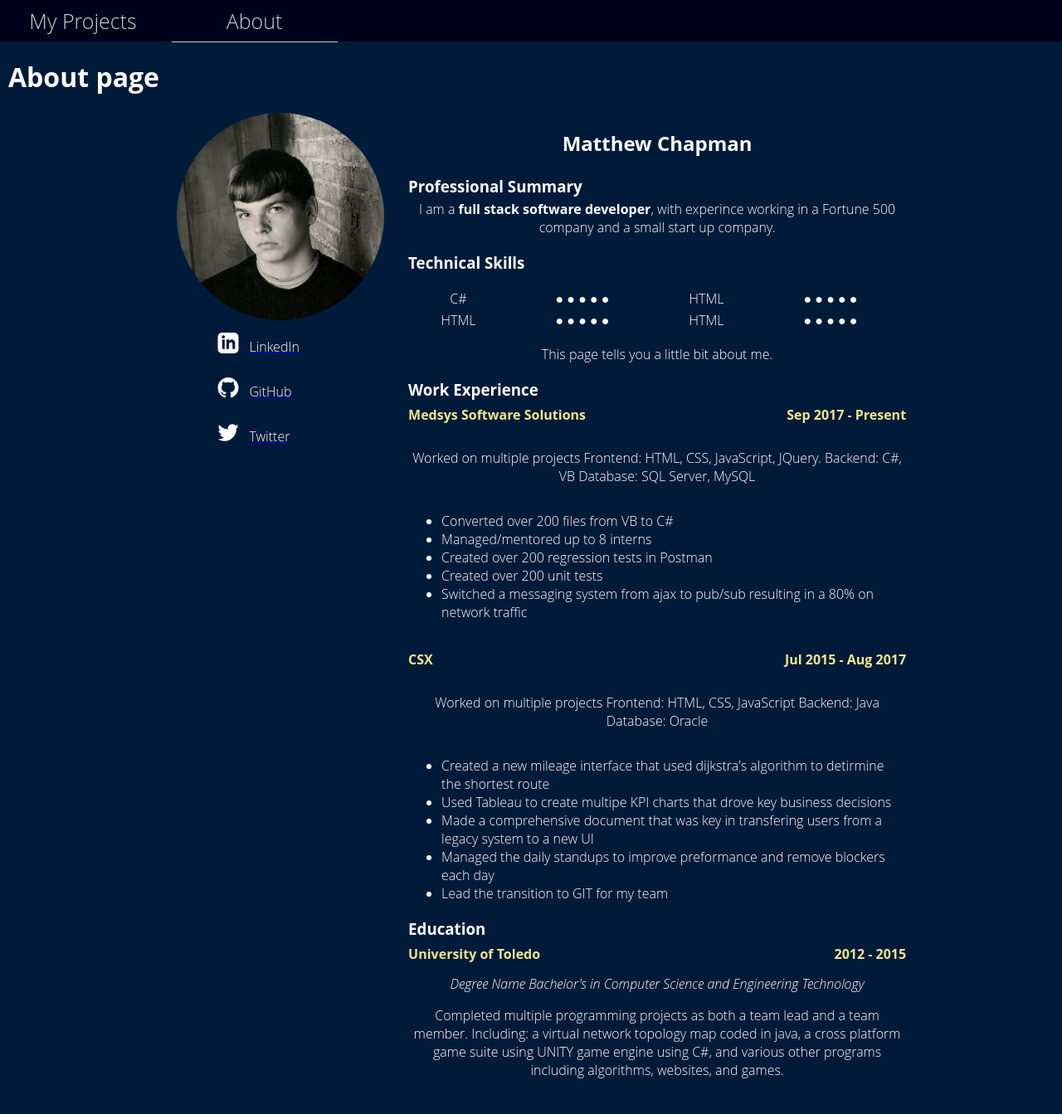
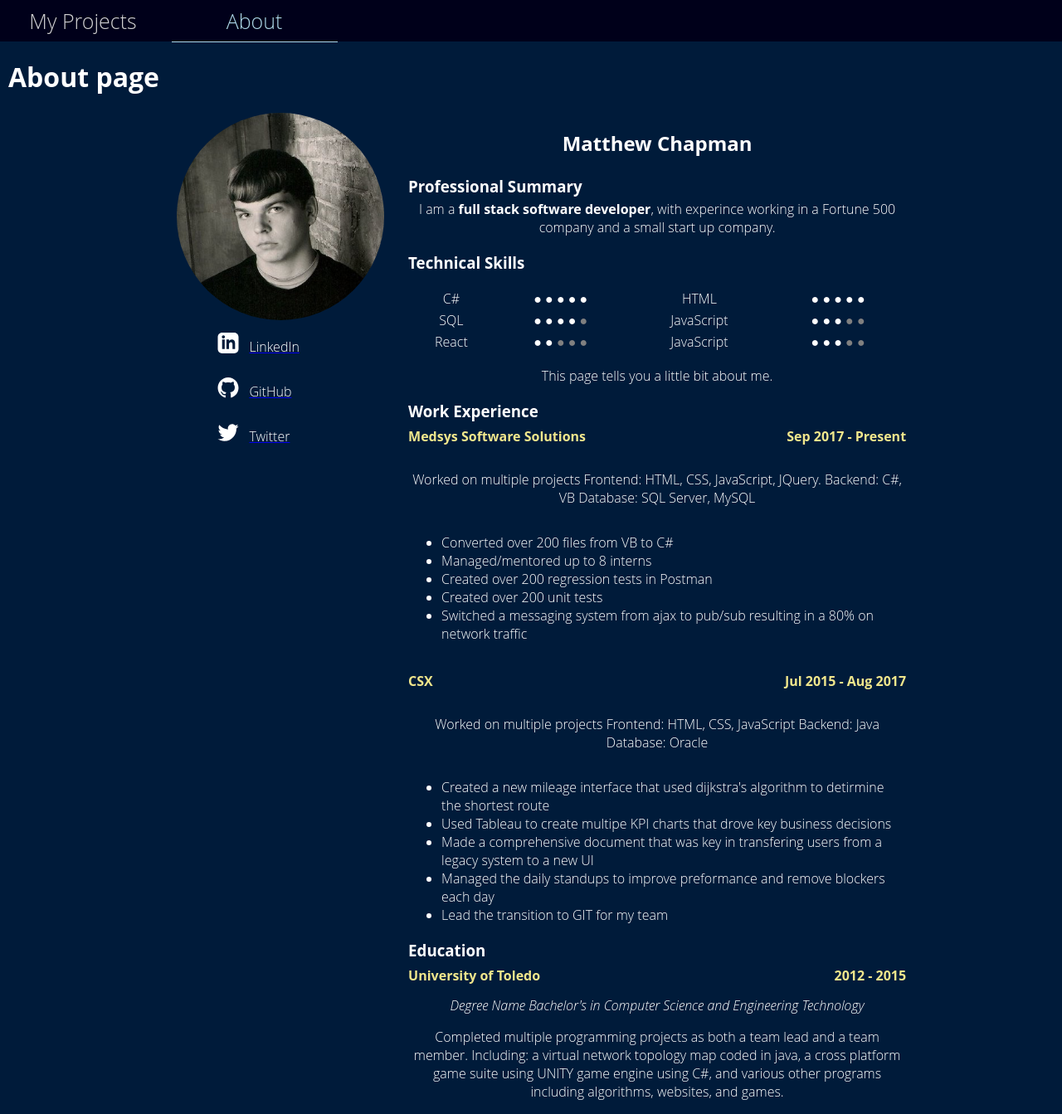
Before and after one commit to matt-chap/matt-chap.github.io, a Jekyll site: the page built from about.html, in a window 1280 px wide. Shown: the whole page at 83% size. Built offline with Jekyll 4.4.1, drawn with Linux system fonts in a browser that asks for light colours; before the commit the page ends 1317 px from its top, so only the background shows below that.

Commit message:
Add style to about me dots

```diff
--- a/about.html
+++ b/about.html
@@ -45,13 +45,13 @@ title: About
                 </tr>
                 <tr>
                     <td>C#</td>
-                    <td>
+                    <td>        <!-- Data -->
                     &#9679;
                     &#9679;
                     &#9679;
                     &#9679;
                     &#9679;
-                    </td>     <!-- Data -->
+                    </td>
                     <td>HTML</td>
                     <td>
                         &#9679;
@@ -62,22 +62,49 @@ title: About
                         </td>
                 </tr>
                 <tr>
-                    <td>HTML</td>
-                    <td>
+                    <td>SQL</td>
+                    <td>        <!-- Data -->
                         &#9679;
                         &#9679;
                         &#9679;
                         &#9679;
+                        <span style="color: grey;">
                         &#9679;
-                        </td>      <!-- Data -->
-                    <td>HTML</td>
-                    <td>
+                        </span>
+                        </td>
+                    <td>JavaScript</td>
+                    <td>        <!-- Data -->
                         &#9679;
                         &#9679;
                         &#9679;
+                        <span style="color: grey;">
                         &#9679;
                         &#9679;
-                        </td>     <!-- Data -->
+                        </span>
+                    </td>
+                </tr>
+                <tr>
+                    <td>React</td>
+                    <td>        <!-- Data -->
+                        &#9679;
+                        &#9679;
+                        <span style="color: grey;">
+                        &#9679;
+                        &#9679;
+
+                        &#9679;
+                        </span>
+                        </td>
+                    <td>JavaScript</td>
+                    <td>        <!-- Data -->
+                        &#9679;
+                        &#9679;
+                        &#9679;
+                        <span style="color: grey;">
+                        &#9679;
+                        &#9679;
+                        </span>
+                    </td>
                 </tr>
               </table>
         </div>
```
Also changed, not shown: 1 other file.
